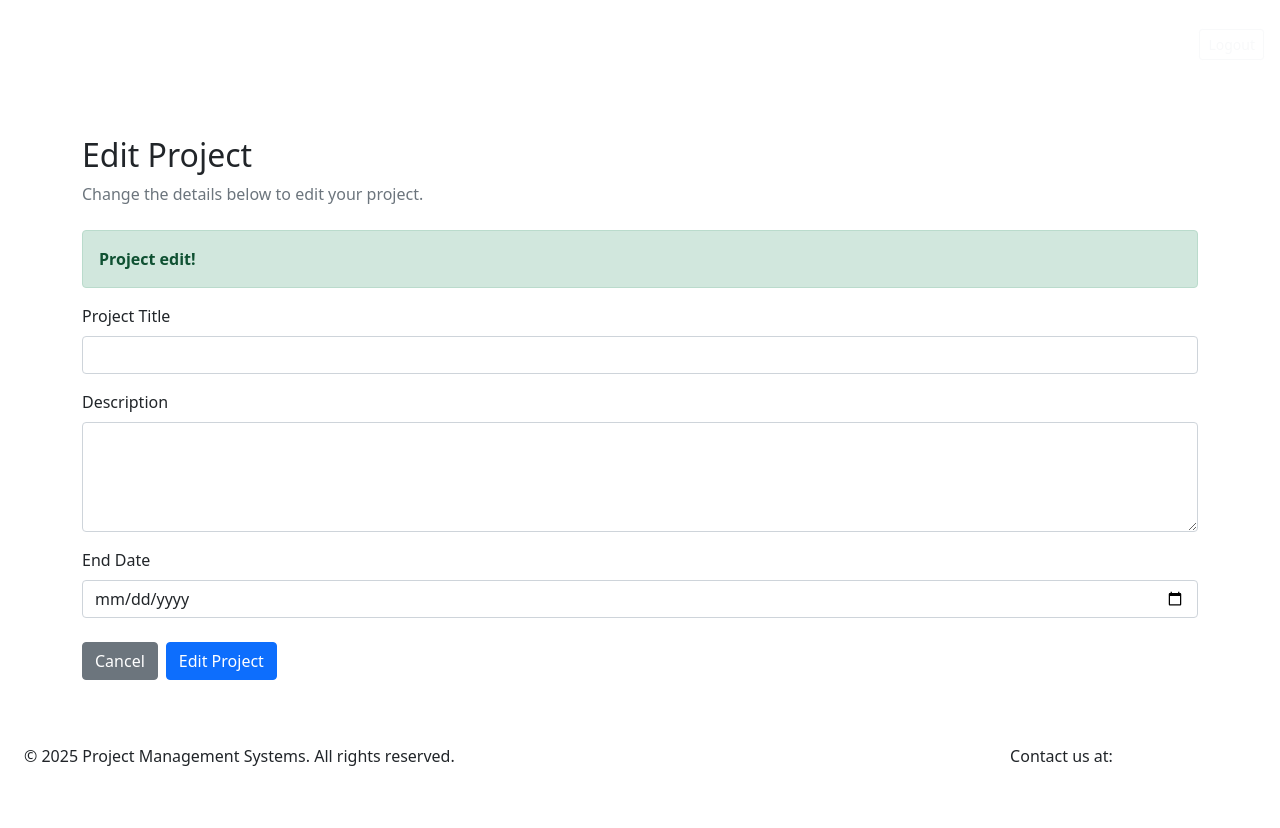
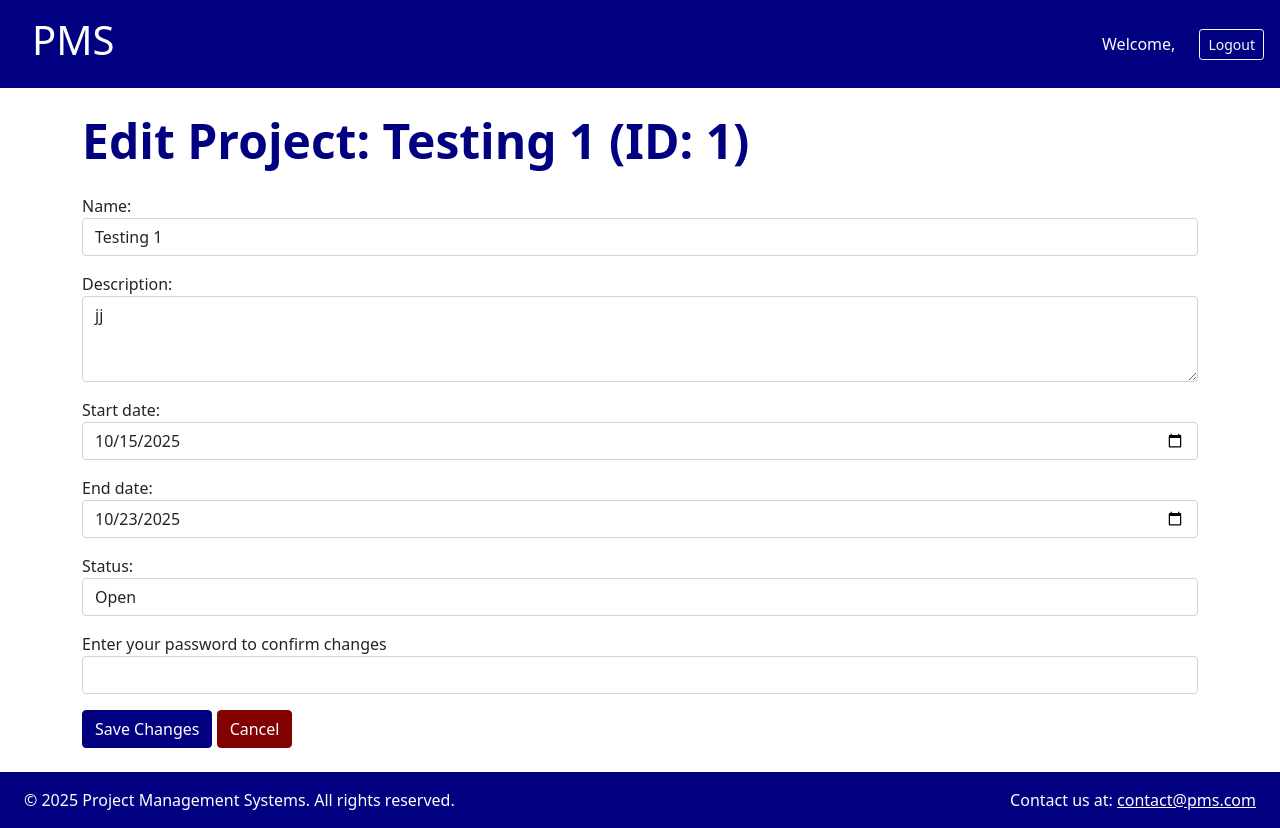
Before and after one commit to JSGREEN1129/web_application_diploma_project_3, a Django app: page /projects/1/edit/ in a window 1280 px wide. Before the commit the page ends 766 px from the top, so only its background shows below. Run offline with Django 4.2, Linux system fonts and the light colour scheme; a user stored in the database is signed in; data comes from the database, SQL or seed files in the repository; some libraries are stand-ins or nearby versions.

Commit message:
edit project edit to allow with django syntax

```diff
--- a/projects/templates/projects/project_edit.html
+++ b/projects/templates/projects/project_edit.html
@@ -1,75 +1,54 @@
-<!doctype html>
-<html lang="en">
+{% extends 'core/base_users.html' %}
+{% load static %}
+{% load widget_tweaks %}
 
-<head>
-    <meta charset="utf-8">
-    <meta name="viewport" content="width=device-width, initial-scale=1">
-    <title>Edit Project</title>
-    <link href="https://cdn.jsdelivr.net/npm/bootstrap@5.1.0/dist/css/bootstrap.min.css" rel="stylesheet">
-    <link rel="stylesheet" href="assets/style.css">
-    <link rel="apple-touch-icon" sizes="180x180" href="assets/favicon/apple-touch-icon.png">
-    <link rel="icon" type="image/png" sizes="32x32" href="assets/favicon/favicon-32x32.png">
-    <link rel="icon" type="image/png" sizes="16x16" href="assets/favicon/favicon-16x16.png">
-</head>
+{% block title %}Edit Project{% endblock %}
 
-<body>
+{% block content %}
+<div class="container my-4">
+    <h2 class="mb-4">Edit Project: {{ project.name }} (ID: {{ project.id }})</h2>
 
-    <nav class="navbar navbar-expand-md sticky-top">
-        <h1 class="text-xl p-2 ms-4 text-white">PMS</h1>
-        <button class="navbar-toggler" type="button" data-bs-toggle="collapse" data-bs-target="#navbarNav">
-            <span class="navbar-toggler-icon"></span>
-        </button>
-        <div class="ms-auto d-none d-md-flex align-items-center">
-            <span class="text-white me-4">Welcome, John Doe</span>
-            <a href="logout.html" class="btn btn-outline-light btn-sm me-3">Logout</a>
+    {% if messages %}
+    <div class="mb-3">
+        {% for message in messages %}
+        <div class="alert
+        {% if message.tags %}alert-{{ message.tags }}
+        {% elif message.level == 40 %}alert-danger
+        {% elif message.level == 25 %}alert-success
+        {% elif message.level == 30 %}alert-warning
+        {% elif message.level == 20 %}alert-info
+        {% elif message.level == 10 %}alert-secondary
+        {% else %}alert-secondary
+        {% endif %}
+        alert-dismissible fade show" role="alert">
+
+            <strong>{{ message }}</strong>
+            <button type="button" class="btn-close" data-bs-dismiss="alert" aria-label="Close"></button>
         </div>
-    </nav>
+        {% endfor %}
+    </div>
+    {% endif %}
 
-    <div class="container my-5">
-        <div class="mb-4">
-            <h2>Edit Project</h2>
-            <p class="text-muted">Change the details below to edit your project.</p>
+    <form method="POST">
+        {% csrf_token %}
+        {% for field in form %}
+        <div class="mb-3">
+            {{ field.label_tag }}
+            {{ field|add_class:"form-control" }}
+            {% if field.errors %}
+            <div class="text-danger small">{{ field.errors }}</div>
+            {% endif %}
+        </div>
+        {% endfor %}
+
+        <!-- Password confirmation -->
+        <div class="mb-3">
+            <label for="password">Enter your password to confirm changes</label>
+            <input type="password" class="form-control" name="password" required>
         </div>
 
-        <div id="confirmationMessage" class="alert alert-success">
-            <strong>Project edit!</strong><br>
-            <span id="createdDateDisplay"></span>
-        </div>
-
-        <form id="projectForm">
-            <div class="mb-3">
-                <label for="projectTitle" class="form-label">Project Title</label>
-                <input type="text" class="form-control" id="projectTitle" name="projectTitle" required>
-            </div>
-
-            <div class="mb-3">
-                <label for="projectDescription" class="form-label">Description</label>
-                <textarea class="form-control" id="projectDescription" name="projectDescription" rows="4"
-                    required></textarea>
-            </div>
-
-            <div class="mb-3">
-                <label for="endDate" class="form-label">End Date</label>
-                <input type="date" class="form-control" id="endDate" name="endDate" required>
-            </div>
-
-            <div class="d-flex flex-column flex-sm-row gap-2 mt-4">
-                <a href="projects_list.html" class="btn btn-secondary">Cancel</a>
-                <button type="submit" class="btn btn-primary">Edit Project</button>
-            </div>
-        </form>
-    </div>
-
-    <footer class="footer d-flex flex-column flex-md-row justify-content-md-between align-items-center px-4 py-3">
-        <p class="mb-0 text-center text-md-start">&copy; 2025 Project Management Systems. All rights reserved.</p>
-        <p class="mb-0 text-center text-md-end mt-2 mt-md-0">
-            Contact us at: <a href="mailto:contact@pms.com" class="text-white">contact@pms.com</a>
-        </p>
-    </footer>
-
-    <script src="https://cdn.jsdelivr.net/npm/bootstrap@5.3.8/dist/js/bootstrap.bundle.min.js"></script>
-    <script src="assets/create-project.js"></script>
-
-</body>
-
-</html>
+        <button type="submit" class="btn btn-primary">Save Changes</button>
+        <a href="{% url 'project_list' %}" class="btn btn-secondary">Cancel</a>
+    </form>
+</div>
+{% endblock %}
```
